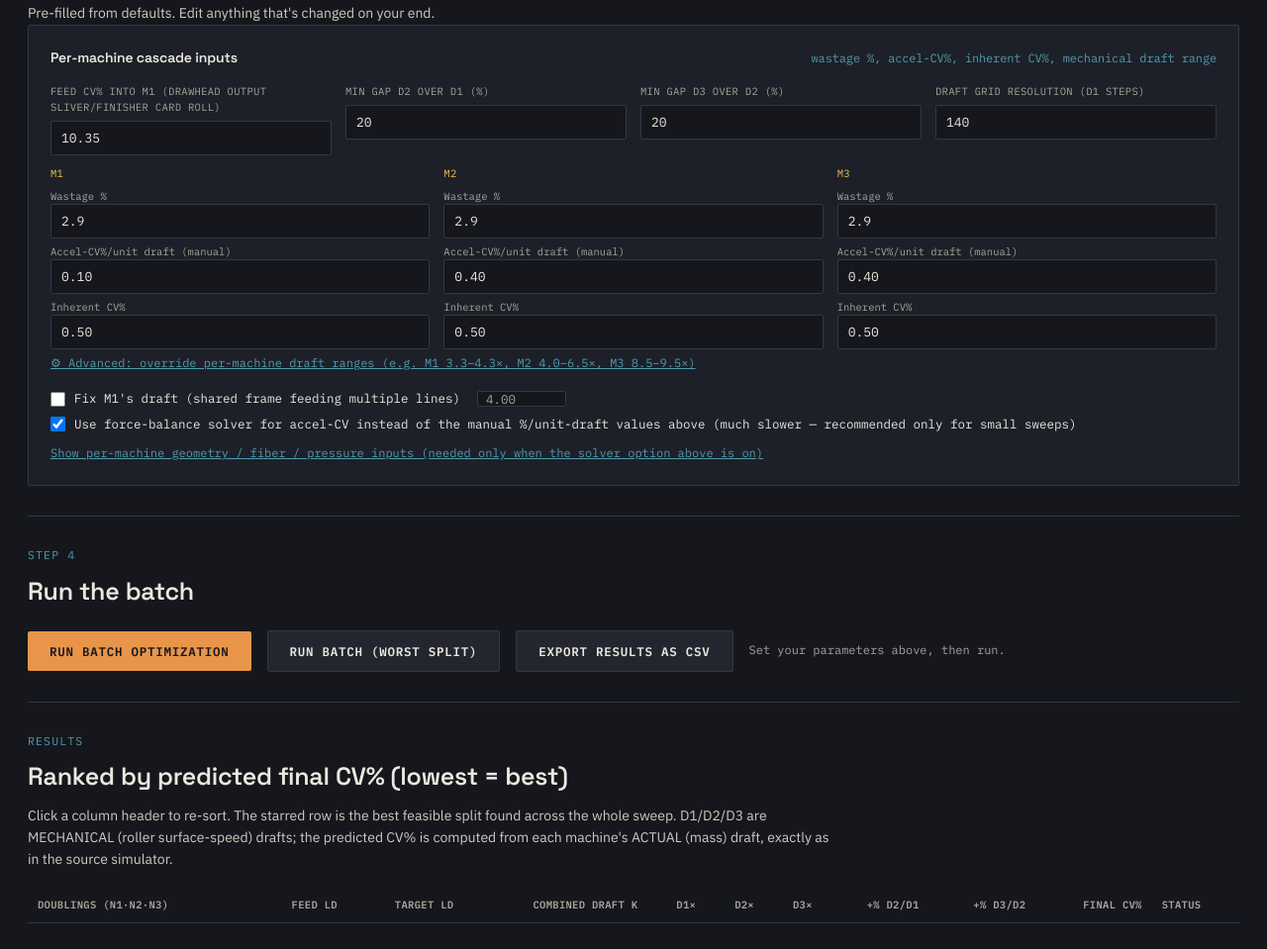
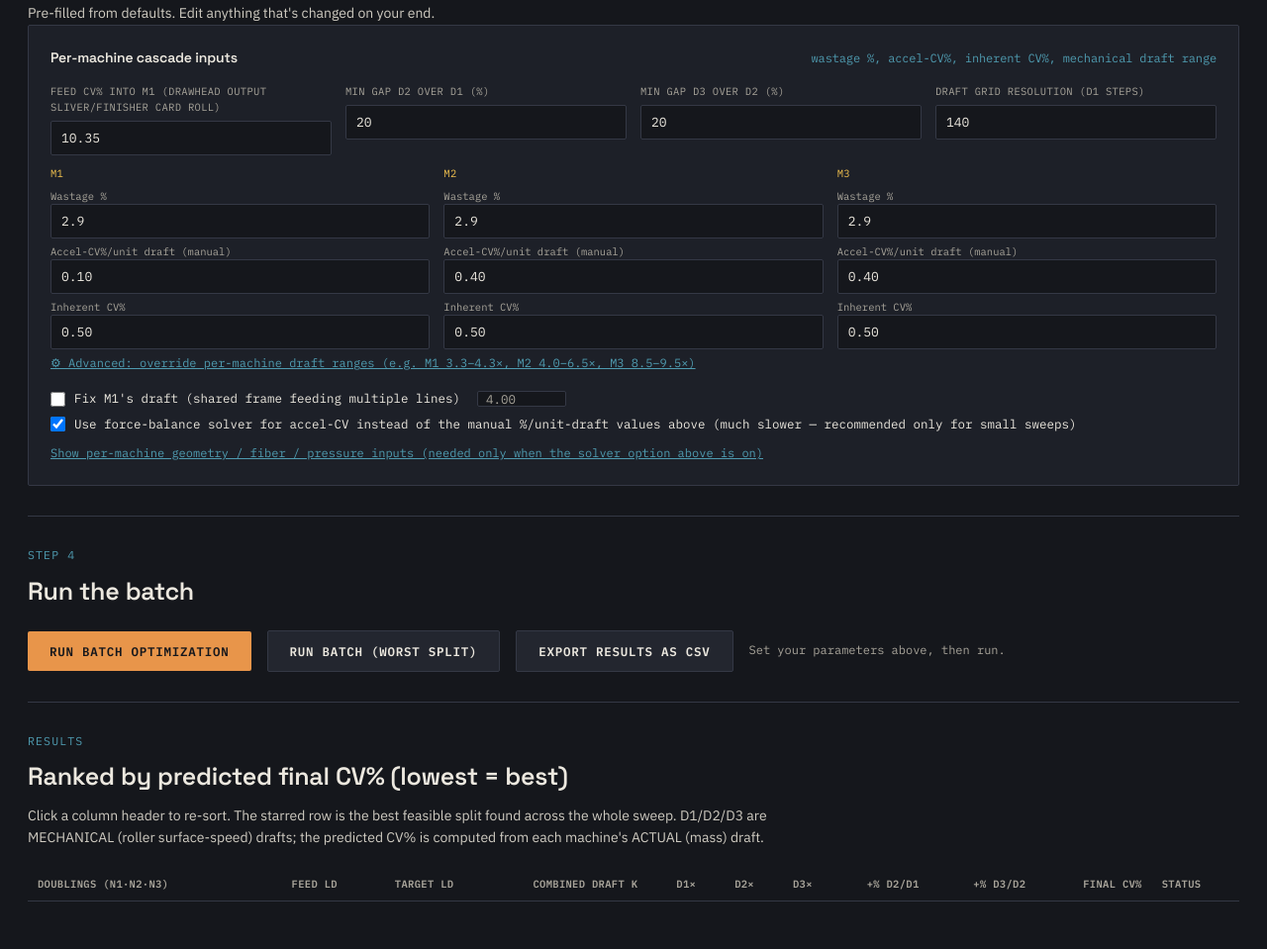
Before and after one commit to beshshai/Draft_Optimizer, a website: page index.html in a window 1280 px wide. Shown: the part 848-1807 px from the top of the page at 99% size. Drawn offline with Linux system fonts and the light colour scheme.

Commit message:
Update results description for clarity
Removed redundant explanation about the source simulator from the results description.

```diff
--- a/index.html
+++ b/index.html
@@ -284,7 +284,7 @@
   <section style="border-bottom:none;">
     <div class="kicker">Results</div>
     <h2 class="section-title" id="resultsHeading">Ranked by predicted final CV% (lowest = best)</h2>
-    <p id="resultsDesc">Click a column header to re-sort. The starred row is the best feasible split found across the whole sweep. D1/D2/D3 are MECHANICAL (roller surface-speed) drafts; the predicted CV% is computed from each machine's ACTUAL (mass) draft, exactly as in the source simulator.</p>
+    <p id="resultsDesc">Click a column header to re-sort. The starred row is the best feasible split found across the whole sweep. D1/D2/D3 are MECHANICAL (roller surface-speed) drafts; the predicted CV% is computed from each machine's ACTUAL (mass) draft.</p>
     <div class="table-wrap">
       <table id="resultsTable">
         <thead>
```
